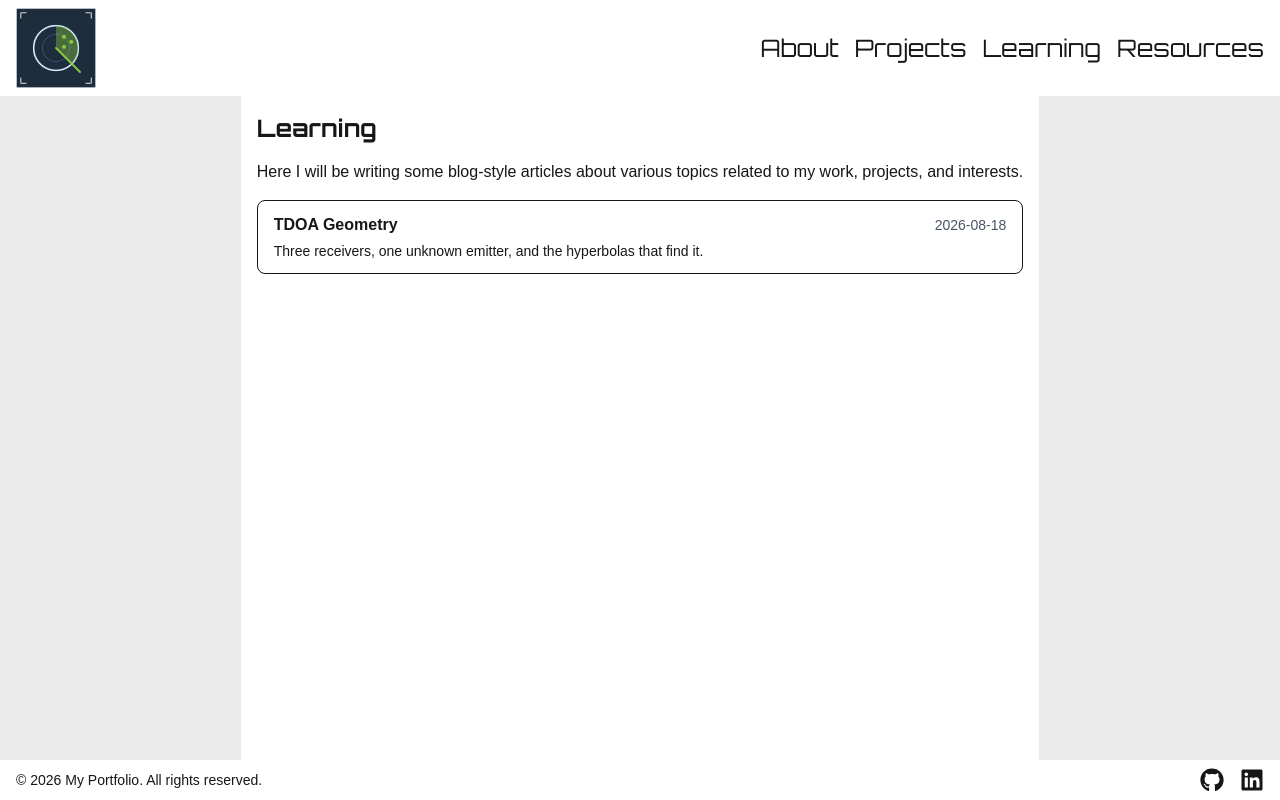
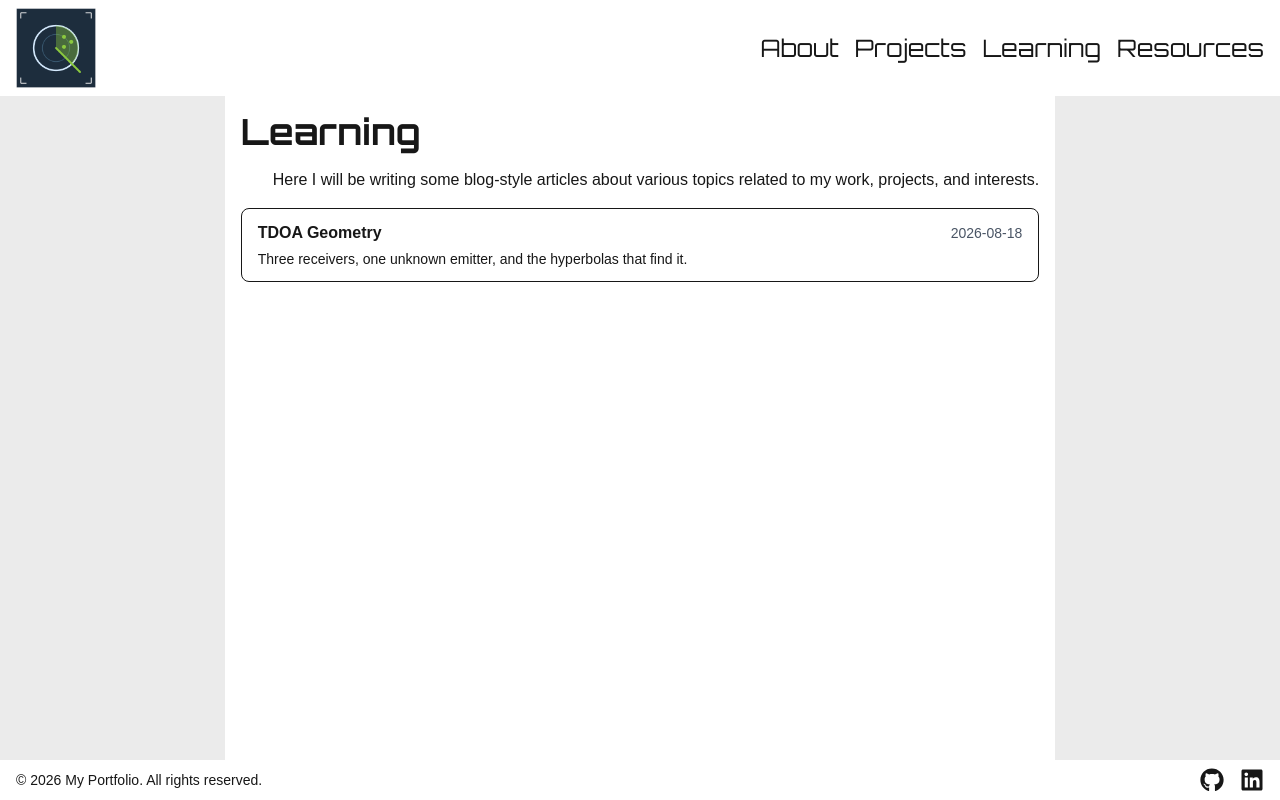
Before and after one commit to hatfieldq/portfolio-site, a Next.js app: page /learning in a window 1280 px wide. Built offline with nearby package versions, Linux system fonts and the light colour scheme; a web font is replaced by a local one.

Commit message:
Styling Learning small edits

```diff
--- a/src/app/learning/page.tsx
+++ b/src/app/learning/page.tsx
@@ -6,12 +6,12 @@ export default function Learning() {
     const posts = getAllPosts();
     return (
         <main>
-            <h1 className="text-2xl font-bold">Learning</h1>
+            <h1 className="text-4xl font-bold">Learning</h1>
             {posts.length === 0 ? (
                 <p>Nothing here yet. Check back later for updates.</p>
             ) : (
                 <div>
-                <p className="mt-4">Here I will be writing some blog-style articles about various topics related to my
+                <p className="mt-4 indent-8">Here I will be writing some blog-style articles about various topics related to my
                     work, projects, and interests.
                 </p>
                 <ul className="mt-4 space-y-3">
```
